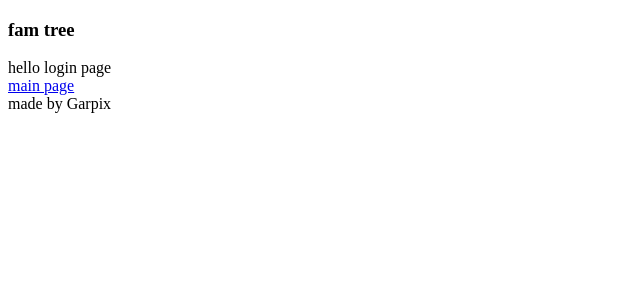
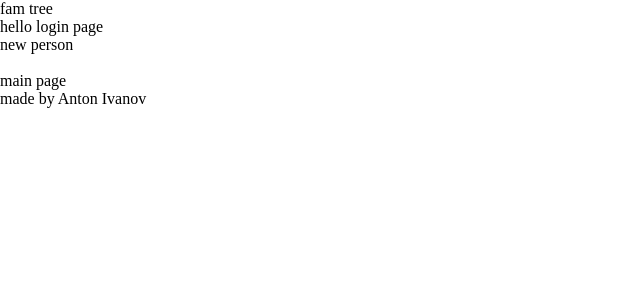
Before and after one commit to gftx/famTree, a React (Create React App) app in the folder client/: page /login in a window 1280 px wide. Shown: the top 300 px of the page, without its empty margins (0-640 px from the left). Built offline with nearby package versions, Linux system fonts and the light colour scheme.

Commit message:
add style and settings for fam tree ui

```diff
--- a/client/src/App.css
+++ /dev/null
@@ -1,38 +0,0 @@
-.App {
-  text-align: center;
-}
-
-.App-logo {
-  height: 40vmin;
-  pointer-events: none;
-}
-
-@media (prefers-reduced-motion: no-preference) {
-  .App-logo {
-    animation: App-logo-spin infinite 20s linear;
-  }
-}
-
-.App-header {
-  background-color: #282c34;
-  min-height: 100vh;
-  display: flex;
-  flex-direction: column;
-  align-items: center;
-  justify-content: center;
-  font-size: calc(10px + 2vmin);
-  color: white;
-}
-
-.App-link {
-  color: #61dafb;
-}
-
-@keyframes App-logo-spin {
-  from {
-    transform: rotate(0deg);
-  }
-  to {
-    transform: rotate(360deg);
-  }
-}
--- a/client/src/App.js
+++ b/client/src/App.js
@@ -5,6 +5,7 @@ import {
 } from "react-router-dom";
 import { MainPage, LogInPage } from './pages';
 import { Layout } from './layout'
+import './style/style.scss'
 
 function App() {
 
--- a/client/src/components/footer/index.js
+++ b/client/src/components/footer/index.js
@@ -1,7 +1,7 @@
 const Footer = () => {
     return (
         <footer className='footer'>
-            made by Garpix
+            made by <a target='_blank' href="https://ivanovdevelop.ru/" >Anton Ivanov</a>
         </footer>
     )
 }
--- a/client/src/pages/LogInPage/index.js
+++ b/client/src/pages/LogInPage/index.js
@@ -1,11 +1,31 @@
+import { useState, useEffect } from 'react'
+import axios from 'axios'
 import { Link } from "react-router-dom";
 
 
+
 const LogInPage = () => {
+
+    const newPerson = async () => {
+        const res = await axios({
+            method: "POST",
+            url: 'http://localhost:4000/persons',
+            data: {
+                name: 'Родион',
+                age: '21',
+                father: 'Юрий',
+                mother: 'Гузель',
+                son: null,
+                daughter: null,
+            },
+        })
+        console.log('post note res:', res)
+    }
+
     return (
         <div>
             hello login page
-
+            <button onClick={newPerson}>new person</button>
             <br />
             <Link to='/'>main page</Link>
         </div>
--- a/client/src/pages/MainPage/index.js
+++ b/client/src/pages/MainPage/index.js
@@ -5,42 +5,45 @@ import { Link } from "react-router-dom";
 
 
 const MainPage = () => {
-    const [notes, setNotes] = useState([])
+    const [persons, setPersons] = useState([])
 
-    const getNotes = async () => {
+    const getPersons = async () => {
         const res = await axios({
             method: 'GET',
-            url: 'http://localhost:4000/notes'
+            url: 'http://localhost:4000/persons'
         })
-        setNotes(res.data)
+        console.log('persons', res.data)
+        setPersons(res.data)
     }
 
     useEffect(() => {
-        getNotes()
+        getPersons()
     }, [])
 
 
-    const postNote = async () => {
-        const res = await axios({
-            method: "POST",
-            url: 'http://localhost:4000/notes/new',
-            data: {
-                text: 'new note'
-            },
-        })
-        console.log('post note res:', res)
-        getNotes()
-    }
+
 
     return (
         <div>
             hello world
             <ul>
-                {notes.map(item => (
-                    <li key={item.id}>{item.text}</li>
-                ))}
+                {persons.map(person => {
+                    const { id, name, age, father, mother, son, daughter } = person
+                    return (
+                        <li key={id}>
+                            <h3>{name}</h3>
+                            <p>возраст {age}</p>
+                            <p>родители {father} и {mother}</p>
+                            {son && (
+                                <p>сын {son} </p>
+                            )}
+                            {daughter && (
+                                <p>дочь {daughter} </p>
+                            )}
+                        </li>
+                    )
+                })}
             </ul>
-            <button onClick={postNote}>add note</button>
             <br />
             <Link to='/login'>login page</Link>
         </div>
--- /dev/null
+++ b/client/src/style/normalize/index.scss
@@ -0,0 +1,81 @@
+
+/* Reset. */
+* {
+	margin: 0;
+	padding: 0;
+	border: 0;
+	font-size: 100%;
+	font: inherit;
+	vertical-align: baseline;
+	background-color: transparent;
+}
+
+/* Normalizing. */
+*,
+*::before,
+*::after {
+	box-sizing: border-box;
+}
+
+img,
+video,
+iframe,
+svg,
+button,
+label,
+input {
+	display: block;
+}
+
+a,
+button,
+label,
+input[type='button'],
+input[type='submit'],
+input[type='reset'],
+input[type='checkbox'],
+input[type='radio'],
+input[type='range'],
+input[type='file'],
+select {
+	cursor: pointer;
+}
+
+input:disabled,
+button:disabled {
+	cursor: not-allowed;
+}
+
+ul {
+	list-style: none;
+}
+
+a {
+	font-weight: inherit;
+	font-style: inherit;
+	font-size: inherit;
+	font-family: inherit;
+	text-decoration: none;
+	color: inherit;
+}
+
+table th,
+table td {
+	vertical-align: middle;
+}
+
+/* Settings. */
+a:focus,
+button:focus,
+input:focus,
+*:focus {
+	outline: none;
+}
+
+a:focus-visible,
+button:focus-visible,
+input:focus-visible,
+*:focus-visible {
+	outline: 2px solid #ffae00;
+	outline-offset: 2px;
+}
--- /dev/null
+++ b/client/src/style/style.scss
@@ -0,0 +1,8 @@
+@import './normalize/index.scss';
+@import './global/mainPage.scss';
+@import './global/logInPage.scss';
+@import './layout/header.scss';
+@import './layout/footer.scss';
+
+
+// settings
```
Also changed, not shown: client/src/style/global/logInPage.scss (added), client/src/style/global/mainPage.scss (added), client/src/style/layout/footer.scss (added), client/src/style/layout/header.scss (added), 2 other files (tests, documents, lock files or other folders).
